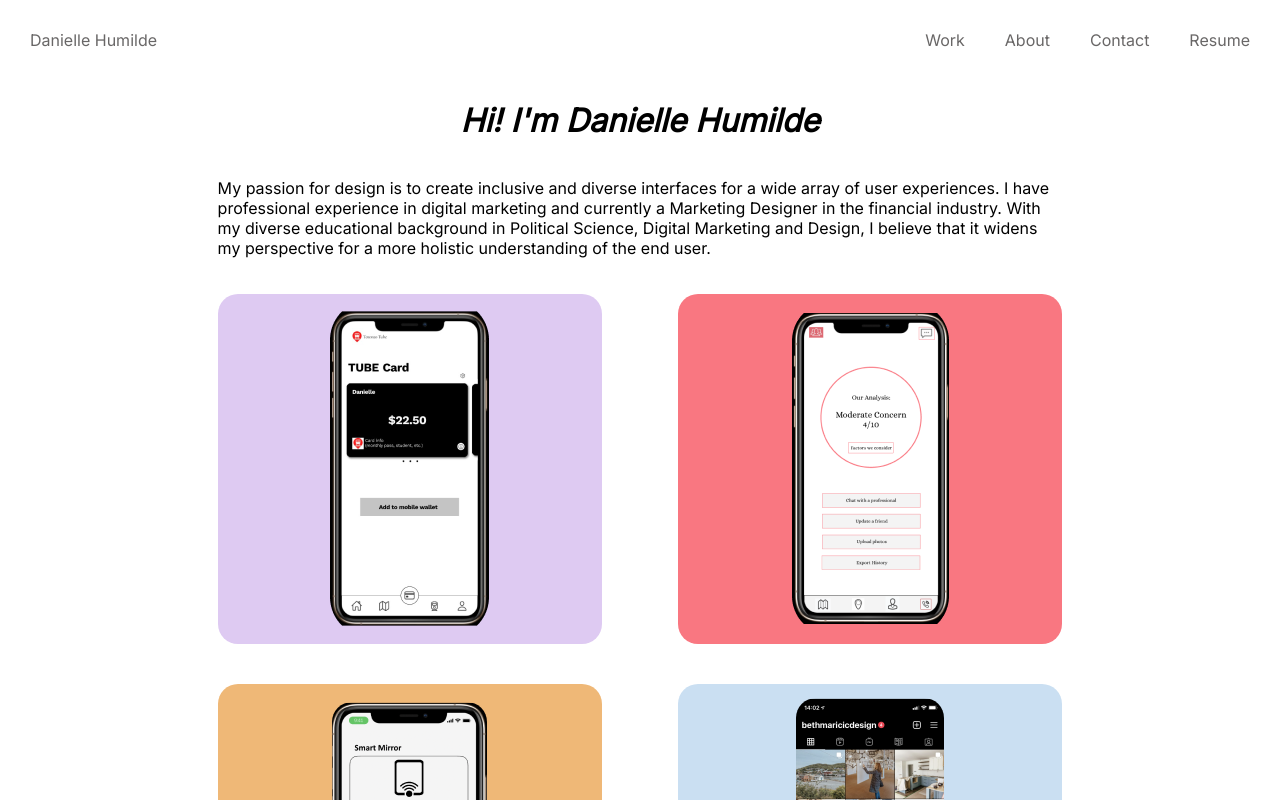
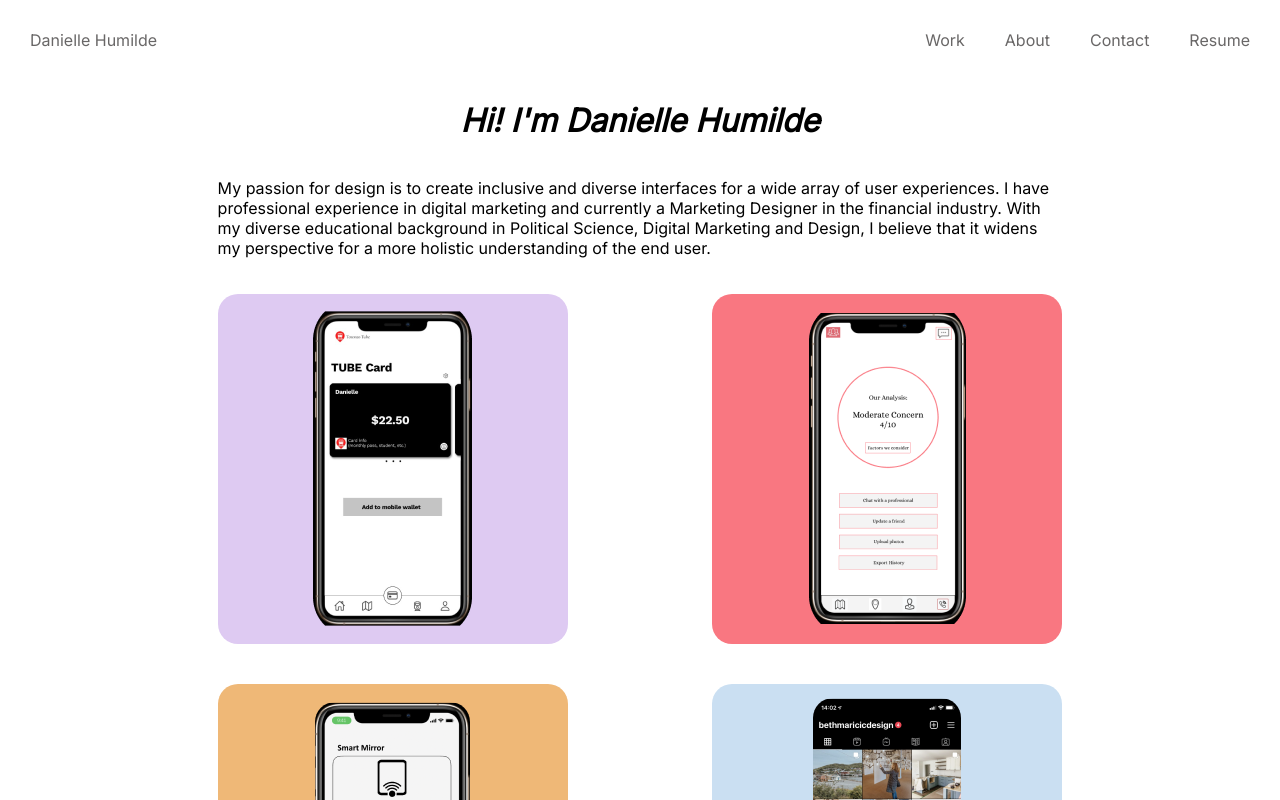
Before and after one commit to Stuart-Wilcox/Danielle-Humilde-Website, a React (Create React App) app: page / in a window 1280 px wide. Shown: the top 800 px of the page. Built offline with nearby package versions, Linux system fonts and the light colour scheme.

Commit message:
make work cards really quare

```diff
--- a/src/components/Card/index.tsx
+++ b/src/components/Card/index.tsx
@@ -26,7 +26,7 @@ const Card: React.FC<IProps> = (props: IProps) => {
     } = props
 
     return (
-        <div style={{ flex: 5 }}>
+        <div>
             <Link to={location}>
                 <StyledCard
                     color={color}
```
